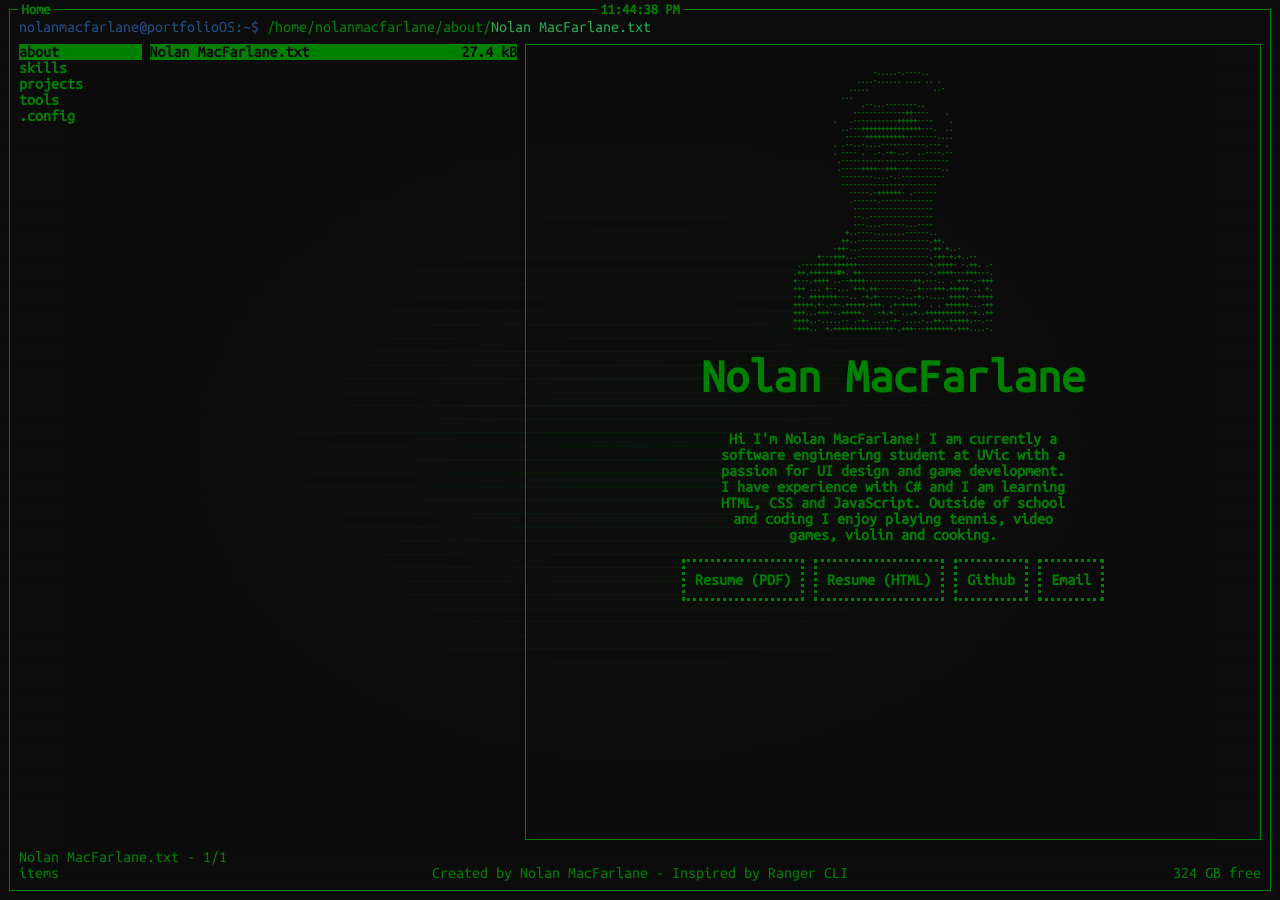
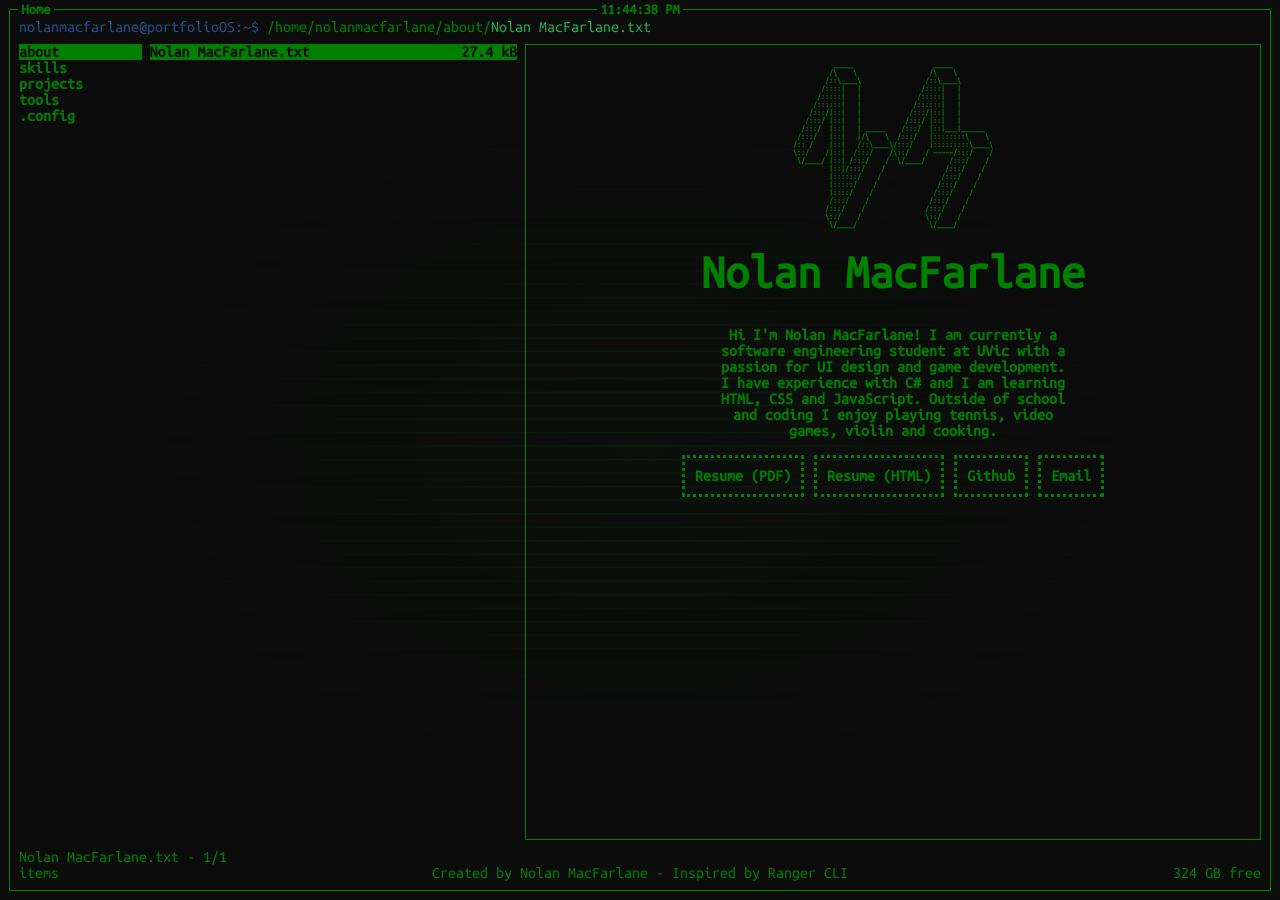
Before and after one commit to nolanmacfarlane/nolanmacfarlane.github.io, a Jekyll site: the page built from index.md, in a window 1280 px wide. Built offline with Jekyll 4.4.1, drawn with Linux system fonts in a browser that asks for light colours.

Commit message:
Updated descriptions. Updated chess game status logic. Changed nolan.txt to initials.

```diff
--- a/assets/images/nolan.txt
+++ b/assets/images/nolan.txt
@@ -1,34 +1,21 @@
-
-                    -.....-.----..
-                ....-...... .... .. .
-              .....                ..-
-            ...
-                 .--...--------..
-               -------------++----    .
-          .   .-----------+++++----    .
-            ..---+++++++++++++++---.  ..
-             -----++++++++++--------....
-          . .--..-....-----------.--- .
-          . ---- .  .-.-+-..-  ..----.--
-           .---------------------------
-           .-----++++--+++--+--------..
-            --------....-..-----------
-            ------------------------
-              -----.-++++++- .------
-              .------.-------------
-               --------------------
-               --..----------------
-               ---....------...----
-             +..----........------..
-            ++..------------------.++.
-          -++-...-----------------.++ +..-
-      +---+++...------------------.-++-+.+..--
- .----+++-++++++------------------+.++++- -.++. .-
-.++.+++-+++#+. ++----------------.-.++++---+++---.
-+---.++++ ..--++++------------++.---.. . +---.-+++
-+++ ... +--... +++.++-------...+---+++.+++++ .. +.
--+. +++++++---.. -+.+-----.-..-+.-.... ++++.--++++
-+++++.+-.-+-.+++++.+++. .+-++++.  . . ++++++...-++
-+++...+++-..+++++.  .-+.+. ...+..++++++++++.-+..++
-++++..-.....-- .-+- ....-+- ....-..++.-+++++.--.--
--+++..  +.++++++++++++-++-.+++---+++++++.+++....-.
+          _____                    _____
+         /\    \                  /\    \
+        /::\____\                /::\____\
+       /::::|   |               /::::|   |
+      /:::::|   |              /:::::|   |
+     /::::::|   |             /::::::|   |
+    /:::/|::|   |            /:::/|::|   |
+   /:::/ |::|   |           /:::/ |::|   |
+  /:::/  |::|   | _____    /:::/  |::|___|______
+ /:::/   |::|   |/\    \  /:::/   |::::::::\    \
+/:: /    |::|   /::\____\/:::/    |:::::::::\____\
+\::/    /|::|  /:::/    /\::/    / ~~~~~/:::/    /
+ \/____/ |::| /:::/    /  \/____/      /:::/    /
+         |::|/:::/    /               /:::/    /
+         |::::::/    /               /:::/    /
+         |:::::/    /               /:::/    /
+         |::::/    /               /:::/    /
+         /:::/    /               /:::/    /
+        /:::/    /               /:::/    /
+        \::/    /                \::/    /
+         \/____/                  \/____/
--- a/assets/js/lichessbot.js
+++ b/assets/js/lichessbot.js
@@ -26,7 +26,7 @@
 
         if (!res.ok)
         {
-            status.textContent = "Bot is not currently playing.";
+            status.textContent = "No game found.";
             boardContainer.firstElementChild.replaceChildren();
             currentPGN = "";
             return;
@@ -49,6 +49,9 @@
             });
 
             status.textContent = "Currently playing:";
+
+            if (!pgn.includes('[Termination "Unterminated"]'))
+                status.textContent = "Latest game played:";
         }
     }
     catch (e)
--- a/index.md
+++ b/index.md
@@ -60,7 +60,7 @@
             Porfolio Website.txt
             <div class="file-size">55 MB</div>
         </div>
-        <div class="button file project" id="Chess Engine" data-logo="/assets/images/chess-knight.txt" data-description="nmacBot is a simple chess engine in Java. The chess engine features a basic Java gui for local games against other players or the bot. The engine uses the lichess-bot github repository to connect to lichess online." data-links="github-chess" data-div="lichess-game">
+        <div class="button file project" id="Chess Engine" data-logo="/assets/images/chess-knight.txt" data-description="nmacBot is a UCI compatible chess engine in Java. The chess engine features a basic Java gui for local games against other players or the bot. The engine uses the lichess-bot github repository to connect to lichess online." data-links="github-chess" data-div="lichess-game">
             Chess Engine.txt
             <div class="file-size">20 MB</div>
         </div>
```
Also changed, not shown: nolanmacfarlane.md (+1 -0 lines), 1 other file.
